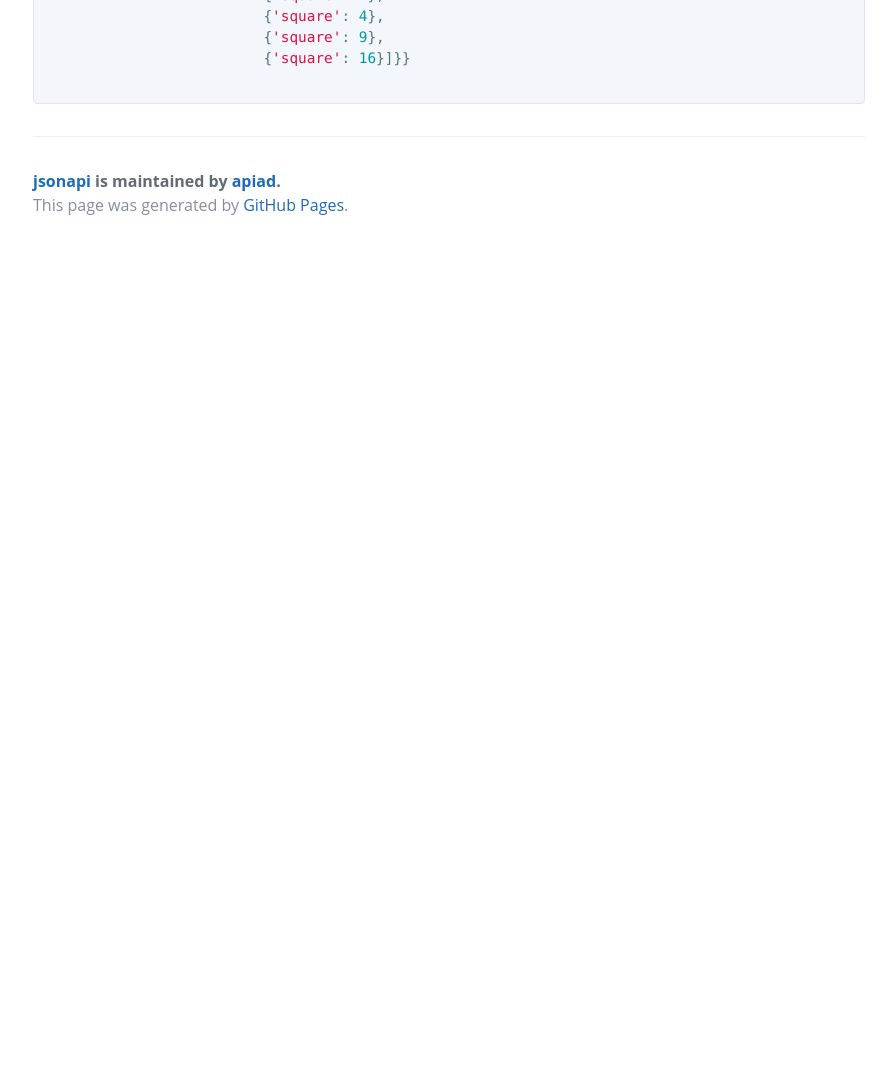
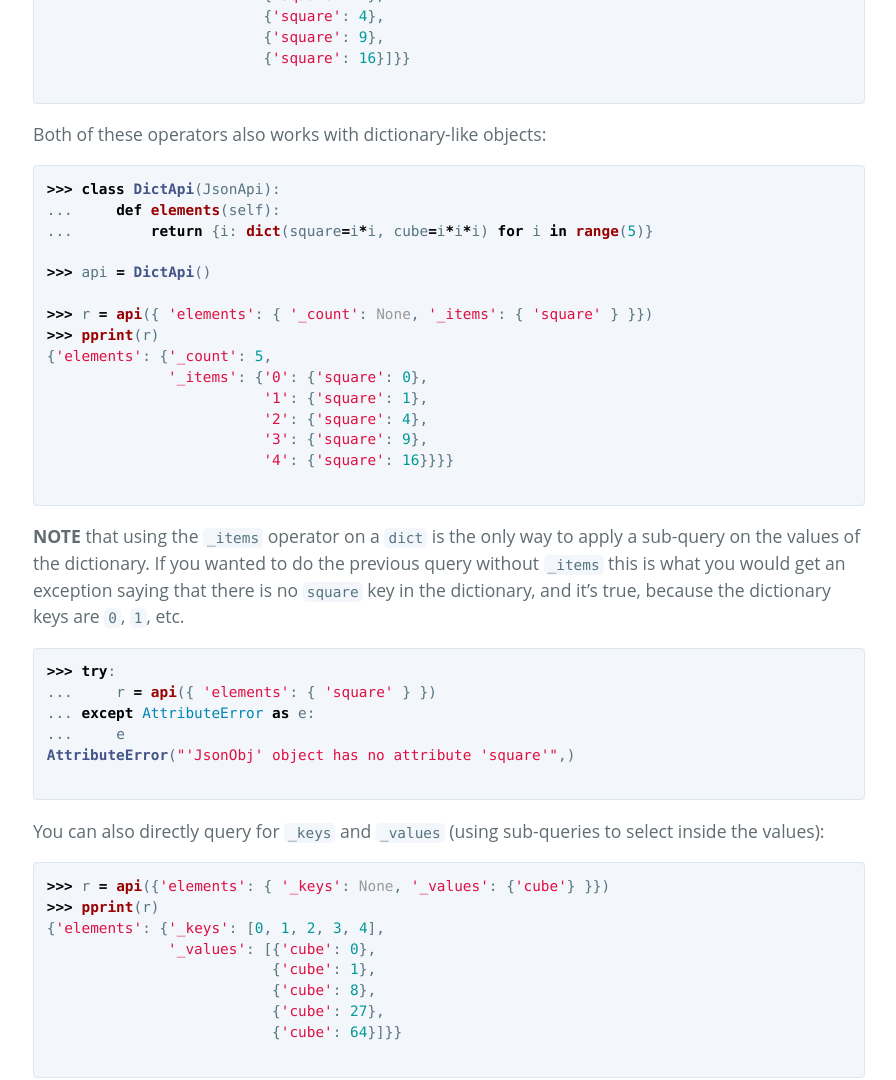
Before and after one commit to apiad/jsonapi, a Jekyll site: the page built from docs/operators.md, in a window 1280 px wide and 1400 px high, scrolled down 2466 px. Shown: the part 320-1400 px from the top of the window, without its empty margins (191-1087 px from the left). Built offline with Jekyll 4.4.1, drawn with Linux system fonts in a browser that asks for light colours; our own code applies the rules of GitHub Pages for plain Markdown files; before the commit the page ends 3035 px from its top, so only the background shows below that.

Commit message:
Add operators for dictionary

````diff
--- a/docs/operators.md
+++ b/docs/operators.md
@@ -108,3 +108,51 @@ If you need to define a sub-query on the items, and still need the count, you ca
                          {'square': 16}]}}
 
 ```
+
+Both of these operators also works with dictionary-like objects:
+
+```python
+>>> class DictApi(JsonApi):
+...     def elements(self):
+...         return {i: dict(square=i*i, cube=i*i*i) for i in range(5)}
+
+>>> api = DictApi()
+
+>>> r = api({ 'elements': { '_count': None, '_items': { 'square' } }})
+>>> pprint(r)
+{'elements': {'_count': 5,
+              '_items': {'0': {'square': 0},
+                         '1': {'square': 1},
+                         '2': {'square': 4},
+                         '3': {'square': 9},
+                         '4': {'square': 16}}}}
+
+```
+
+**NOTE** that using the `_items` operator on a `dict` is the only way to apply a
+sub-query on the values of the dictionary. If you wanted to do the previous query without
+`_items` this is what you would get an exception saying that there is no `square` key in
+the dictionary, and it's true, because the dictionary keys are `0`, `1`, etc.
+
+```python
+>>> try:
+...     r = api({ 'elements': { 'square' } })
+... except AttributeError as e:
+...     e
+AttributeError("'JsonObj' object has no attribute 'square'",)
+
+```
+
+You can also directly query for `_keys` and `_values` (using sub-queries to select inside the values):
+
+```python
+>>> r = api({'elements': { '_keys': None, '_values': {'cube'} }})
+>>> pprint(r)
+{'elements': {'_keys': [0, 1, 2, 3, 4],
+              '_values': [{'cube': 0},
+                          {'cube': 1},
+                          {'cube': 8},
+                          {'cube': 27},
+                          {'cube': 64}]}}
+
+```
````
Also changed, not shown: docs/jsonobj.md (+3 -2 lines), jsonapi.py (+25 -3 lines).
